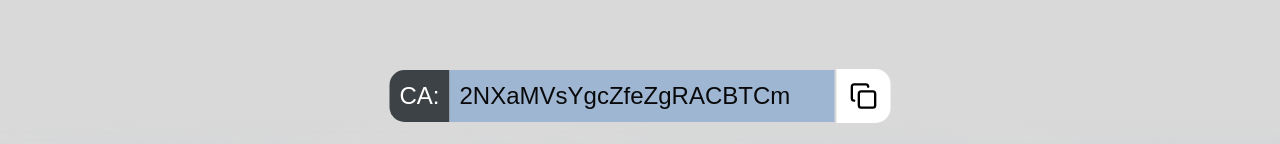
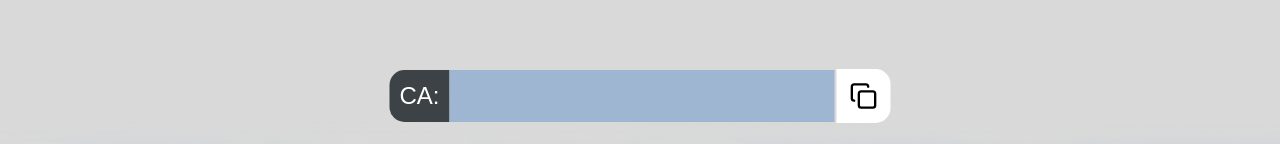
Before and after one commit to kelani34/fudderai, a Next.js app: page / in a window 1280 px wide. Shown: the part 653-797 px from the top of the page. Built offline with nearby package versions, Linux system fonts and the light colour scheme.

Commit message:
clean ca

```diff
--- a/app/page.tsx
+++ b/app/page.tsx
@@ -9,7 +9,7 @@ import { toast } from "sonner";
 
 export default function Home() {
   const handleCopy = () => {
-    navigator.clipboard.writeText("2NXaMVsYgcZfeZgRACBTCm").then(() => {
+    navigator.clipboard.writeText("").then(() => {
       toast("Copied to clipboard!");
     });
   };
@@ -129,7 +129,7 @@ export default function Home() {
           </div>
           <input
             className="bg-[#9EB6D1] md:text-2xl text-base p-[10px] ring-0 w-full"
-            value="2NXaMVsYgcZfeZgRACBTCm"
+            value=""
           />
           <Button
             className="rounded-l-none rounded-r-[15px] md:p-[10px] p-[6.45px] bg-white hover:bg-white/80 h-auto shadow-none ml-[2px]"
```
